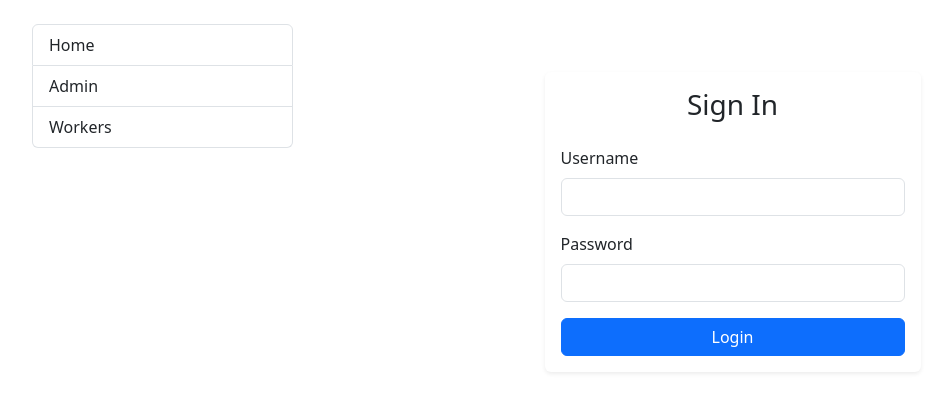
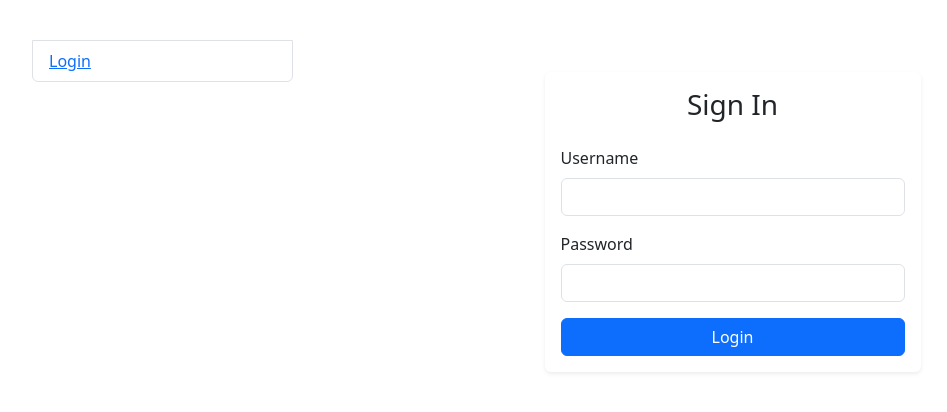
Before and after one commit to HappyDen08/task-manager, a Django app: page /accounts/login/ in a window 1280 px wide. Shown: the part 56-468 px from the top of the page, without its empty margins (50-997 px from the left). Run offline with Django 5.2, Linux system fonts and the light colour scheme.

Commit message:
minor change for base html code

```diff
--- a/templates/base.html
+++ b/templates/base.html
@@ -12,7 +12,11 @@
 <body>
     <nav class="navbar navbar-expand-lg navbar-dark bg-dark mb-4">
         <div class="container">
+            {% if user.is_authenticated %}
                 <a class="navbar-brand" href="/">Task Manager</a>
+            {% else %}
+                <a class="navbar-brand" href="{% url "login" %}">Task Manager</a>
+            {% endif %}
         </div>
     </nav>
 
@@ -22,10 +26,30 @@
             <div class="col-md-3 mb-4">
 							{% block sidebar %}
 									<div class="list-group">
-                        <a href="/" class="list-group-item list-group-item-action">Home</a>
-                        <a href="{% url 'admin:index' %}" class="list-group-item list-group-item-action">Admin</a>
+											{% if user.is_authenticated %}
+													<span class="list-group-item list-group-item-action disabled text-start">
+															{{ user.first_name }} {{ user.last_name }}
+													</span>
+
+													<form method="post" action="{% url 'logout' %}">
+															{% csrf_token %}
+															<button type="submit" class="list-group-item list-group-item-action btn btn-danger w-100 text-start">
+																	Logout
+															</button>
+													</form>
+
+													<div class="my-2"></div>
+
+													<!-- Посилання -->
+													<a href="/" class="list-group-item list-group-item-action">My task</a>
+													<a href="{% url "task:task_list" %}" class="list-group-item list-group-item-action">All task</a>
 													<a href="{% url "task:workers_list" %}" class="list-group-item list-group-item-action">Workers</a>
-											<!-- Можеш додати ще -->
+											{% else %}
+													<div class="my-2"></div>
+													<li class="list-group-item">
+															<a href="{% url 'login' %}?next={{ request.path }}">Login</a>
+													</li>
+											{% endif %}
 									</div>
 							{% endblock %}
 						</div>
@@ -34,7 +58,7 @@
             <div class="col-md-9">
                 {% block content %}
                 {% endblock %}
-
+                {% if user.is_authenticated %}
                 <!-- Pagination -->
                 {% block pagination %}
                     {% if is_paginated %}
@@ -75,6 +99,7 @@
                         </nav>
                     {% endif %}
                 {% endblock %}
+                {% endif %}
             </div>
         </div>
     </div>
```
Lines whose indentation alone changed are shown as unchanged.
